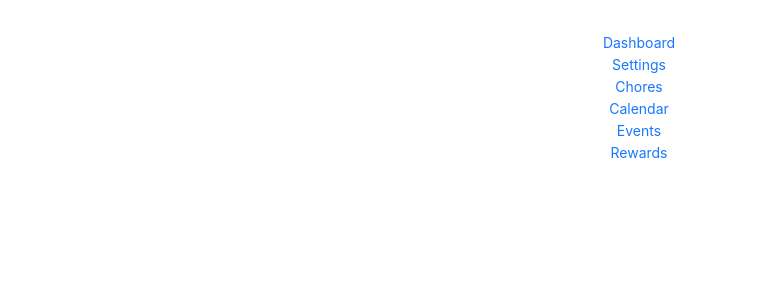
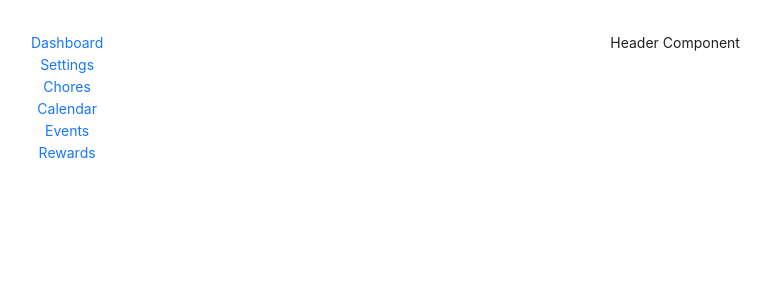
Before and after one commit to paulg44/family_planner, a React (Vite) app in the folder portal/: page / in a window 1280 px wide. Shown: the top 300 px of the page, without its empty margins (1-770 px from the left). Built offline with nearby package versions, Linux system fonts and the light colour scheme.

Commit message:
create layout with sidebar and header

```diff
--- a/portal/src/App.tsx
+++ b/portal/src/App.tsx
@@ -1,12 +1,10 @@
 import { App } from "antd";
 import "./App.css";
 import AppRouting from "./core/routing/app-routing";
-import SharedSidebar from "./shared/sidebar/sidebar";
 
 function FamilyPlanner() {
   return (
     <App>
-      <SharedSidebar />
       <AppRouting />
     </App>
   );
--- a/portal/src/core/routing/app-routing.tsx
+++ b/portal/src/core/routing/app-routing.tsx
@@ -1,12 +1,15 @@
 import { Route, Routes } from "react-router-dom";
 import DashboardRouting from "../../modules/dashboard/dashboard-routing";
 import CalendarRouting from "../../modules/calendar/calendar-routing";
+import LayoutRouting from "./layout-routing";
 
 const AppRouting = () => {
   return (
     <Routes>
-      <Route path="/dashboard/*" element={<DashboardRouting />} />
-      <Route path="/calendar/*" element={<CalendarRouting />} />
+      <Route path="/" element={<LayoutRouting />}>
+        <Route path="/dashboard/*" element={<DashboardRouting />} />
+        <Route path="/calendar/*" element={<CalendarRouting />} />
+      </Route>
     </Routes>
   );
 };
--- /dev/null
+++ b/portal/src/core/routing/layout-routing.tsx
@@ -0,0 +1,12 @@
+import { Outlet } from "react-router-dom";
+import SharedLayout from "../../shared/layout/layout";
+
+const LayoutRouting = () => {
+  return (
+    <SharedLayout>
+      <Outlet />
+    </SharedLayout>
+  );
+};
+
+export default LayoutRouting;
--- /dev/null
+++ b/portal/src/shared/layout/header.tsx
@@ -0,0 +1,5 @@
+const Header = () => {
+  return <header>Header Component</header>;
+};
+
+export default Header;
--- a/portal/src/shared/layout/layout.tsx
+++ b/portal/src/shared/layout/layout.tsx
@@ -1,9 +1,19 @@
+import type { ReactNode } from "react";
 import SharedSidebar from "../sidebar/sidebar";
+import Header from "./header";
 
-const SharedLayout = () => {
+type SharedLayoutProps = {
+  children?: ReactNode;
+};
+
+const SharedLayout = ({ children }: SharedLayoutProps) => {
   return (
-    <div className="">
+    <div className="flex flex-col md:flex-row">
       <SharedSidebar />
+      <div className="grow flex flex-col">
+        <Header />
+        <div>{children}</div>
+      </div>
     </div>
   );
 };
```
